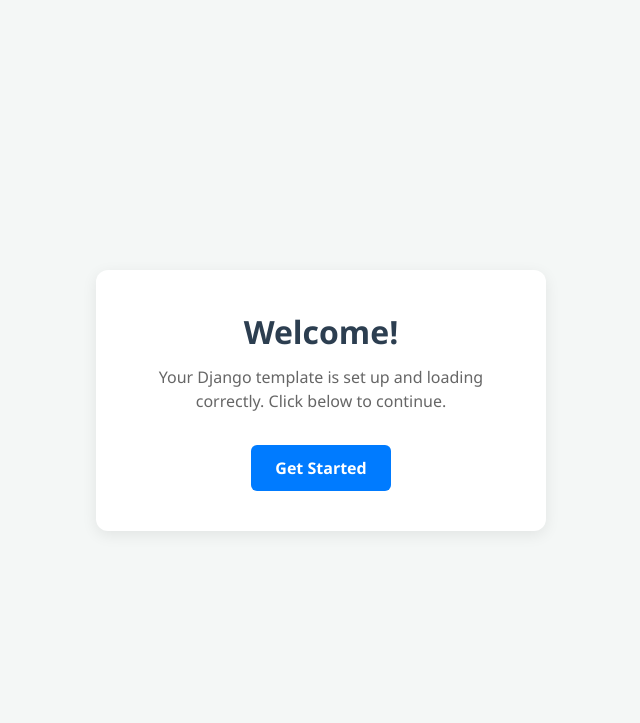
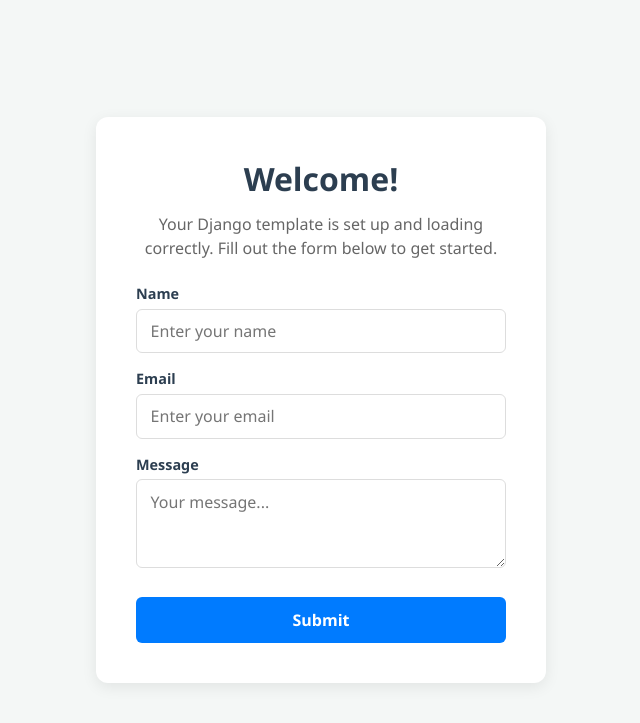
Before and after one commit to irincovictor-cmd/djangoFileTTH, a Django app: page /home/home/ in a window 1280 px wide. Shown: the top 723 px of the page, without its empty margins (319-959 px from the left). Run offline with Django 5.2, Linux system fonts and the light colour scheme.

Commit message:
Add a simple form to home.html

```diff
--- a/api/templates/home.html
+++ b/api/templates/home.html
@@ -41,7 +41,41 @@
             color: #666;
             font-size: 1rem;
             line-height: 1.5;
-            margin-bottom: 2rem;
+            margin-bottom: 1.5rem;
+        }
+
+        .form-group {
+            margin-bottom: 1rem;
+            text-align: left;
+        }
+
+        .form-group label {
+            display: block;
+            margin-bottom: 0.35rem;
+            font-weight: 600;
+            color: #2c3e50;
+            font-size: 0.9rem;
+        }
+
+        .form-group input,
+        .form-group textarea {
+            width: 100%;
+            padding: 0.65rem 0.85rem;
+            border: 1px solid #ddd;
+            border-radius: 6px;
+            font-size: 1rem;
+            transition: border-color 0.2s ease;
+        }
+
+        .form-group input:focus,
+        .form-group textarea:focus {
+            outline: none;
+            border-color: #007bff;
+        }
+
+        .form-group textarea {
+            resize: vertical;
+            min-height: 80px;
         }
 
         .btn {
@@ -50,9 +84,14 @@
             color: #ffffff;
             padding: 0.75rem 1.5rem;
             text-decoration: none;
+            border: none;
             border-radius: 6px;
             font-weight: 600;
+            font-size: 1rem;
+            cursor: pointer;
             transition: background-color 0.2s ease;
+            width: 100%;
+            margin-top: 0.5rem;
         }
 
         .btn:hover {
@@ -64,8 +103,24 @@
 
     <div class="welcome-card">
         <h1>Welcome!</h1>
-        <p>Your Django template is set up and loading correctly. Click below to continue.</p>
-        <a href="#about" class="btn">Get Started</a>
+        <p>Your Django template is set up and loading correctly. Fill out the form below to get started.</p>
+
+        <form method="post" action="">
+            {% csrf_token %}
+            <div class="form-group">
+                <label for="name">Name</label>
+                <input type="text" id="name" name="name" placeholder="Enter your name" required>
+            </div>
+            <div class="form-group">
+                <label for="email">Email</label>
+                <input type="email" id="email" name="email" placeholder="Enter your email" required>
+            </div>
+            <div class="form-group">
+                <label for="message">Message</label>
+                <textarea id="message" name="message" placeholder="Your message..." rows="3"></textarea>
+            </div>
+            <button type="submit" class="btn">Submit</button>
+        </form>
     </div>
 
 </body>
```
